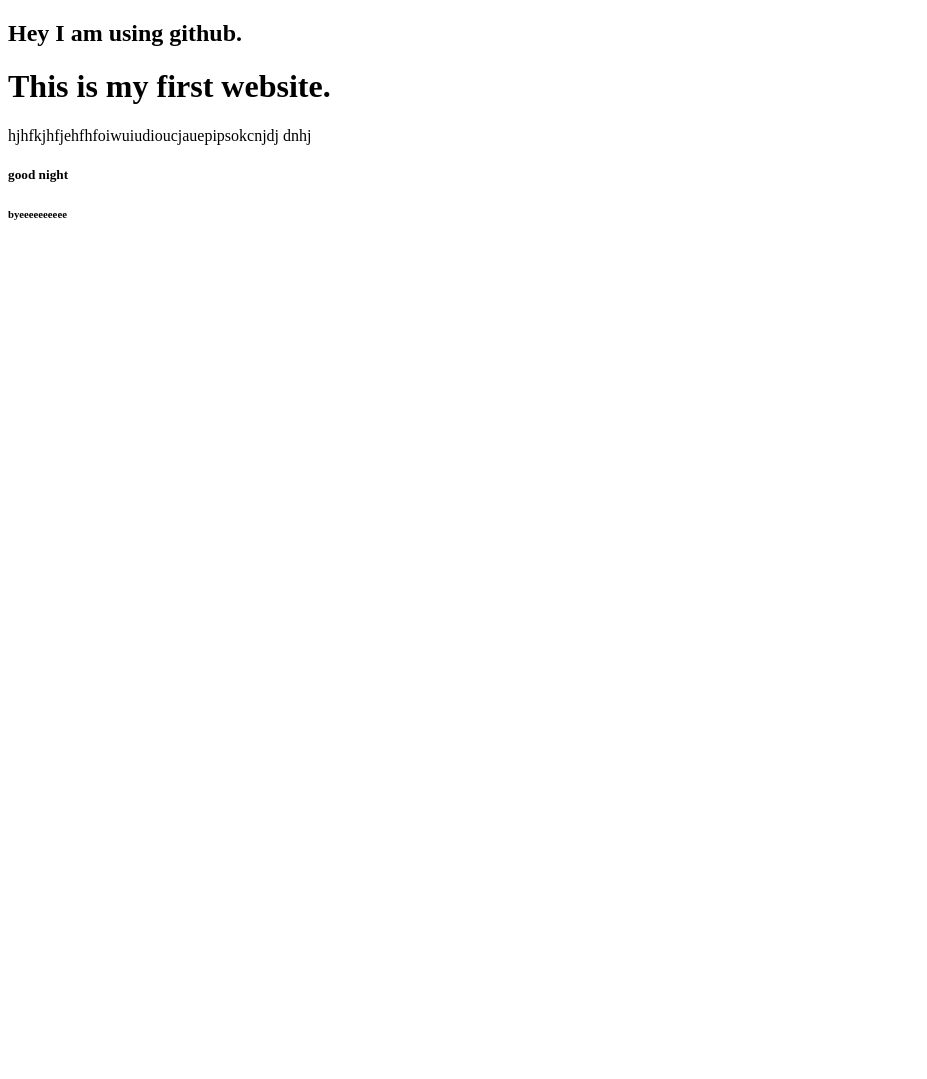
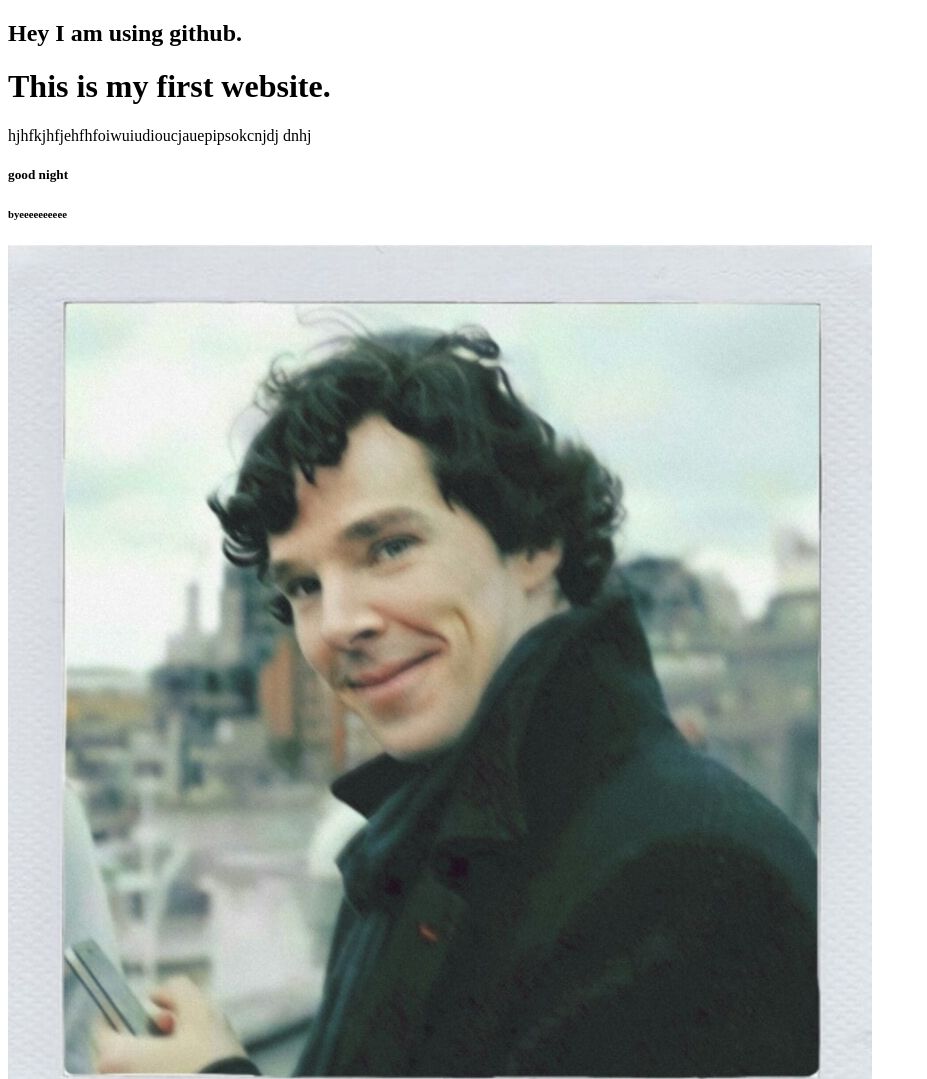
Before and after one commit to afsanaeva/my-first-website, a plain HTML site: page index.html in a window 1280 px wide. Shown: the top 1079 px of the page, without its empty margins (0-927 px from the left). Before the commit the page ends 800 px from the top, so only its background shows below. Drawn offline with Linux system fonts and the light colour scheme.

Commit message:
added a photo

```diff
--- a/index.html
+++ b/index.html
@@ -11,5 +11,6 @@
     <p>hjhfkjhfjehfhfoiwuiudioucjauepipsokcnjdj dnhj</p>
     <h5>good night</h5>
     <h6>byeeeeeeeeee</h6>
+    <img src="sher.jpg" alt="">
 </body>
 </html>
```
Also changed, not shown: sher.jpg (added).
